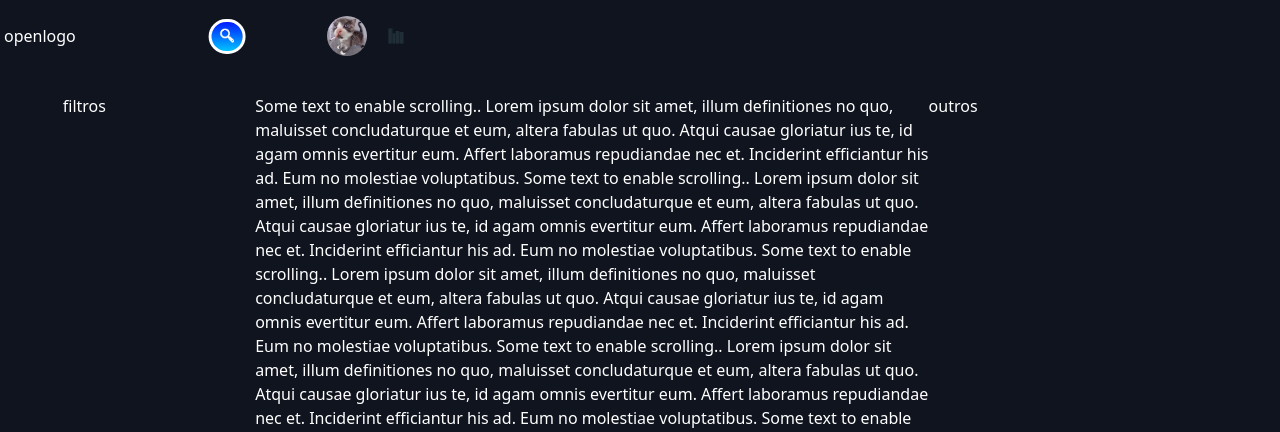
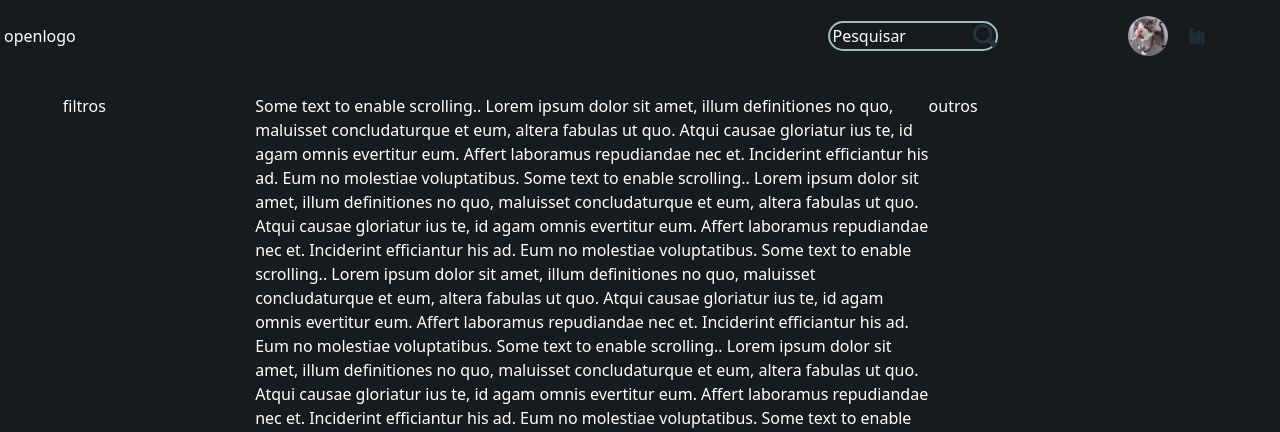
Before and after one commit to gxov/projTcc, a PHP site: page / in a window 1280 px wide. Shown: the top 432 px of the page. Run offline with PHP 8.4, Linux system fonts and the light colour scheme.

Commit message:
Cont. Página de Login
Continuação da página de login, implementação da search bar e outros

```diff
--- a/Web/index.html
+++ b/Web/index.html
@@ -47,12 +47,13 @@
                     </div>!-->
 
 
-
-                    <div class="caixadebusca">
-                        <input type="text" class="buscatxt" placeholder="Pesquisar">
+                    <div class="size8 flex justifyContEnd">
+                        <div class="searchBarOut">
+                            <input type="text" class="searchBarIn" placeholder="Pesquisar">
                             <a href="#" class="buscabotao">
-                                <img src="lupa.png" alt="lupa de pesquisa" height="20" width="20">
+                                <img src="media/svg/search.svg" class="svgSearch" alt="lupa de pesquisa">
                             </a>
+                        </div>
                     </div>
 
 
--- a/Web/style.css
+++ b/Web/style.css
@@ -98,16 +98,7 @@
 }
 
 .caixadebusca{
-    display: flex;
-    justify-content: right;
-    transform: translate(-20%,0%);
-    background:linear-gradient(#001aff,#00c3ff);
-    height: 35px;
-    padding: 8px;
-    border-radius: 35px;
-    align-items: center;
-    border: 3px solid rgb(255, 255, 255);
-    margin-right: 10px;
+
 }
 
 .buscatxt{
--- /dev/null
+++ b/Web/style.js
@@ -0,0 +1 @@
+const estilo = (corPrimaria, corSecundaria, bgPrimario) => {}
--- a/Web/styleComponentes.css
+++ b/Web/styleComponentes.css
@@ -21,7 +21,7 @@
     margin-bottom: -1%;
 }
 
-.contMain{
+.contMain {
     background-color: var(--bgSecundaria);
     margin-top: 0% !important;
     z-index: 1;
@@ -113,12 +113,12 @@
 
 /* Login */
 
-.loginSection{
+.loginSection {
     padding: 5%;
     border: 2px solid var(--corPrimaria);
 }
 
-.loginSectionBorder{
+.loginSectionBorder {
     border: 2px solid rgba(179, 56, 49, 0.6);
 }
 
@@ -181,11 +181,15 @@
 
 /* Search Módulo */
 .searchBarOut {
+    display: flex;
+    justify-content: right;
+    transform: translate(-20%,0%);
+    align-items: center;
     margin-right: 2rem;
     background-color: var(--bgSecundaria);
     border: 2px solid var(--bgTerciaria);
     border-radius: 15px;
-    width: 40%;
+    width: 20%;
     transition: 0.4s
 }
 
@@ -265,7 +269,7 @@
     height: fit-content;
 }
 
-.pgSearchLivroCapa{
+.pgSearchLivroCapa {
     width: 50%;
     padding-left: 10%;
 }
--- a/Web/styleRecursos.css
+++ b/Web/styleRecursos.css
@@ -1,9 +1,9 @@
 :root {
-    --corPrimaria: #ea4f36;
-    --corSecundaria: #b33831;
-    --bgPrimaria: #090a14;
-    --bgSecundaria: #10141f;
-    --bgTerciaria: #243542;
+    --corPrimaria: #dcd88c;
+    --corSecundaria: #dcd88c;
+    --bgPrimaria: #0b0d0e;
+    --bgSecundaria: #181b1e;
+    --bgTerciaria: #9fbfb7;
     --navHeight: 3.5rem;
 }
 
```
Also changed, not shown: Web/header.js (line endings or trailing spaces).
